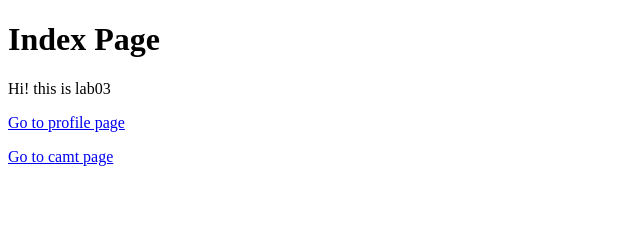
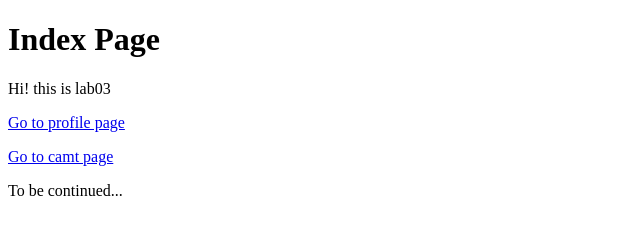
Before and after one commit to FOAM009/LaB3, a plain HTML site: page index.html in a window 1280 px wide. Shown: the whole page, without its empty margins (0-640 px from the left). Drawn offline with Linux system fonts and the light colour scheme.

Commit message:
wait friend-to be continued

```diff
--- a/index.html
+++ b/index.html
@@ -11,6 +11,7 @@
     <div>
       <p><a href="profile.html">Go to profile page</a></p>
       <p><a href="camt.html">Go to camt page</a></p>
+      <p>To be continued...</p>
     </div>
   </body>
 </html>
```
